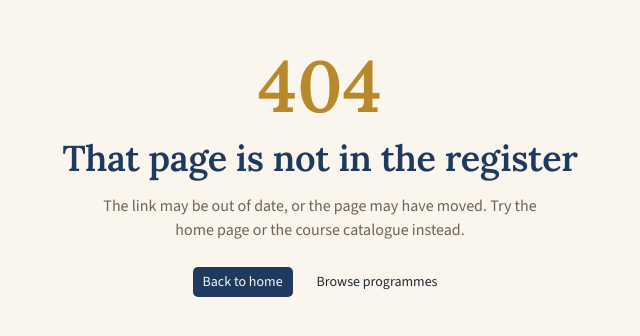
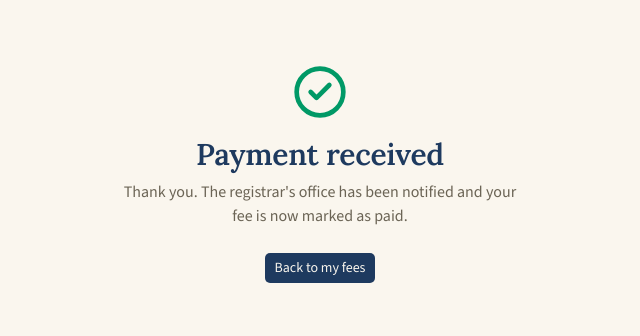
Before and after one commit to mmahadi-ahmedd/AcadOS-Frontend, a Next.js app: page /payment/success in a window 1280 px wide. Before the commit this address had no page. Shown: the part 226-562 px from the top of the page, without its empty margins (320-960 px from the left). Built offline with nearby package versions, Linux system fonts and the light colour scheme.

Commit message:
feat(payment): success and cancel pages with gateway callback handlers

```diff
--- /dev/null
+++ b/src/app/payment/cancel/[tranId]/route.ts
@@ -0,0 +1,4 @@
+import { callbackHandler } from "@/lib/server/payment-callback";
+
+export const POST = callbackHandler("cancel");
+export const GET = POST;
--- /dev/null
+++ b/src/app/payment/cancel/page.tsx
@@ -0,0 +1,13 @@
+import { Suspense } from "react";
+import type { Metadata } from "next";
+import { PaymentResult } from "@/components/payment/payment-result";
+
+export const metadata: Metadata = { title: "Payment cancelled" };
+
+export default function CancelPage() {
+  return (
+    <Suspense>
+      <PaymentResult kind="cancel" />
+    </Suspense>
+  );
+}
--- /dev/null
+++ b/src/app/payment/fail/[tranId]/route.ts
@@ -0,0 +1,4 @@
+import { callbackHandler } from "@/lib/server/payment-callback";
+
+export const POST = callbackHandler("fail");
+export const GET = POST;
--- /dev/null
+++ b/src/app/payment/success/[tranId]/route.ts
@@ -0,0 +1,4 @@
+import { callbackHandler } from "@/lib/server/payment-callback";
+
+export const POST = callbackHandler("success");
+export const GET = POST;
--- /dev/null
+++ b/src/app/payment/success/page.tsx
@@ -0,0 +1,13 @@
+import { Suspense } from "react";
+import type { Metadata } from "next";
+import { PaymentResult } from "@/components/payment/payment-result";
+
+export const metadata: Metadata = { title: "Payment received" };
+
+export default function SuccessPage() {
+  return (
+    <Suspense>
+      <PaymentResult kind="success" />
+    </Suspense>
+  );
+}
--- /dev/null
+++ b/src/components/payment/payment-result.tsx
@@ -0,0 +1,32 @@
+"use client";
+
+import Link from "next/link";
+import { useSearchParams } from "next/navigation";
+import { CheckCircle2, XCircle } from "lucide-react";
+import { buttonVariants } from "@/components/ui/button";
+
+export function PaymentResult({ kind }: { kind: "success" | "cancel" }) {
+  const search = useSearchParams();
+  const tran = search.get("tran");
+  const failed = search.get("reason") === "failed";
+  const ok = kind === "success";
+  const Icon = ok ? CheckCircle2 : XCircle;
+
+  return (
+    <div className="mx-auto flex min-h-screen max-w-md flex-col items-center justify-center px-5 text-center">
+      <Icon className={`size-14 ${ok ? "text-emerald-600" : "text-destructive"}`} aria-hidden />
+      <h1 className="mt-4 text-3xl font-semibold text-primary">
+        {ok ? "Payment received" : failed ? "Payment did not go through" : "Payment cancelled"}
+      </h1>
+      <p className="mt-2 text-muted-foreground">
+        {ok
+          ? "Thank you. The registrar's office has been notified and your fee is now marked as paid."
+          : "Nothing was charged. You can try again from your fees page whenever you are ready."}
+      </p>
+      {tran && <p className="mt-3 text-xs text-muted-foreground">Reference: {tran}</p>}
+      <Link href="/student/payments" className={`${buttonVariants()} mt-6`}>
+        Back to my fees
+      </Link>
+    </div>
+  );
+}
--- /dev/null
+++ b/src/lib/server/payment-callback.ts
@@ -0,0 +1,22 @@
+import { NextResponse, type NextRequest } from "next/server";
+
+// SSLCommerz posts the browser back here. We tell the backend what happened,
+// then bounce the student to a normal page with a GET redirect.
+export function callbackHandler(kind: "success" | "fail" | "cancel") {
+  return async (request: NextRequest, { params }: { params: Promise<{ tranId: string }> }) => {
+    const { tranId } = await params;
+    const ref = encodeURIComponent(tranId);
+
+    try {
+      await fetch(`${process.env.NEXT_PUBLIC_API_BASE_URL}/payments/${kind}/${ref}`, { method: "POST" });
+    } catch {
+      // The IPN webhook can still settle the payment, so the redirect carries on
+    }
+
+    const target =
+      kind === "success"
+        ? `/payment/success?tran=${ref}`
+        : `/payment/cancel?reason=${kind === "fail" ? "failed" : "cancelled"}&tran=${ref}`;
+    return NextResponse.redirect(new URL(target, request.url), 303);
+  };
+}
```
